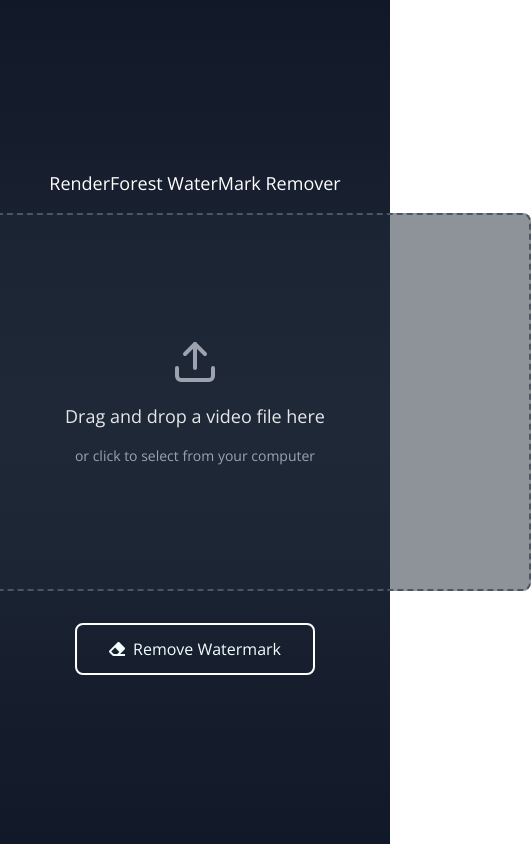
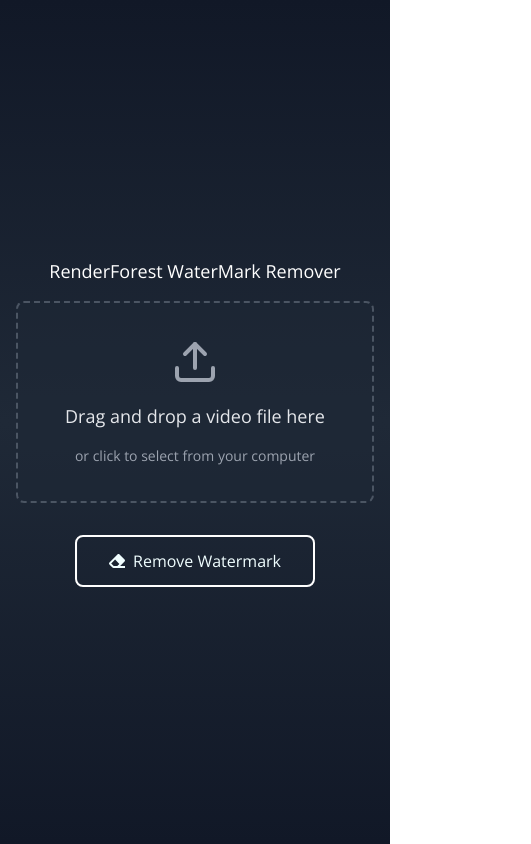
Before and after one commit to winninggodspower/video-watermark-remover, a React (Vite) app in the folder React/: page / in a window 390 px wide. Shown: the whole page, 531 px wide, since content can reach past the window. Built offline with nearby package versions, Linux system fonts and the light colour scheme; no server answers.

Commit message:
fix: adjust max-width for responsive layout in App component

```diff
--- a/React/src/App.jsx
+++ b/React/src/App.jsx
@@ -125,7 +125,7 @@
             ? 'border-blue-500 bg-blue-500/10'
             : 'border-gray-600 hover:border-gray-500 bg-gray-800/50'
           }
-            w-[42rem] max-h-[70vh] flex flex-col items-center justify-center p-4
+            w-[42rem] max-h-[70vh] max-w-full flex flex-col items-center justify-center p-4
           `}
         style={{ aspectRatio }}
         onDrop={handleDrop}
```
